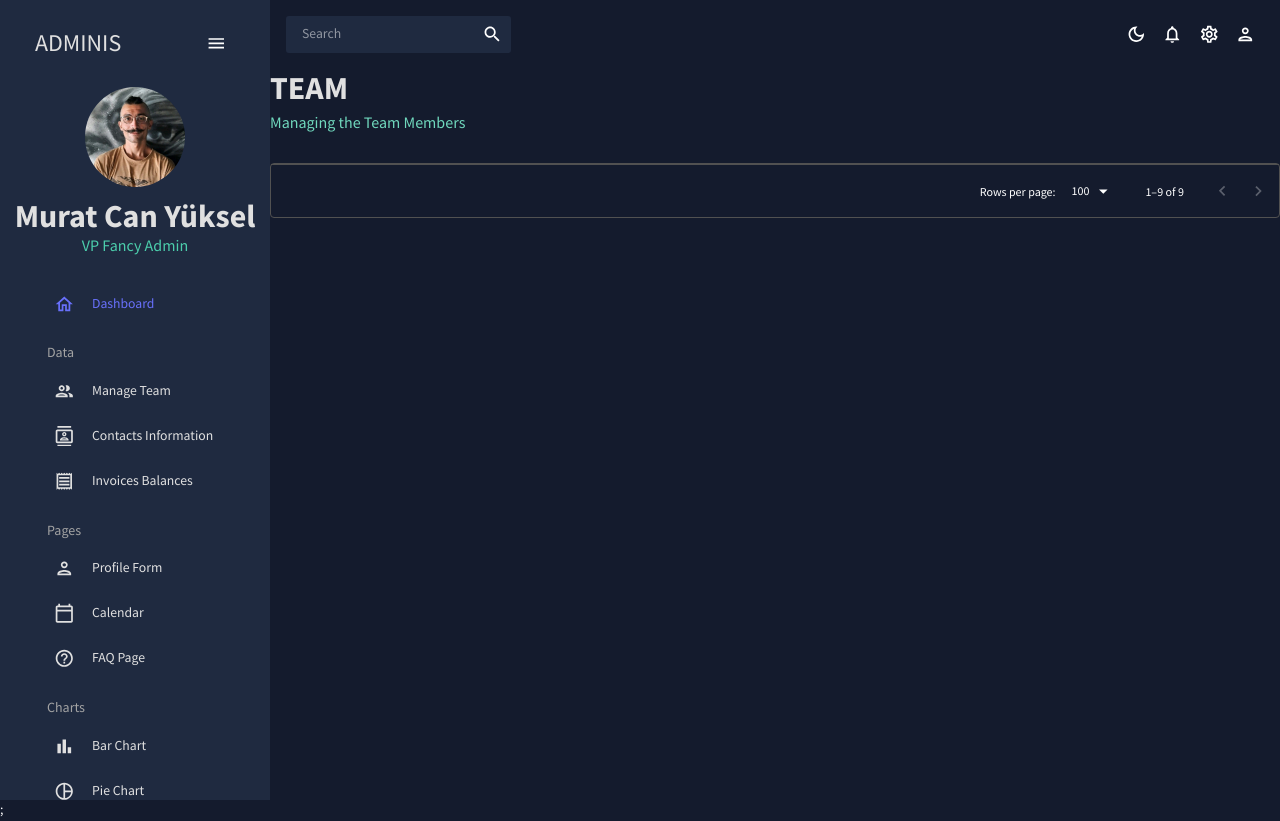
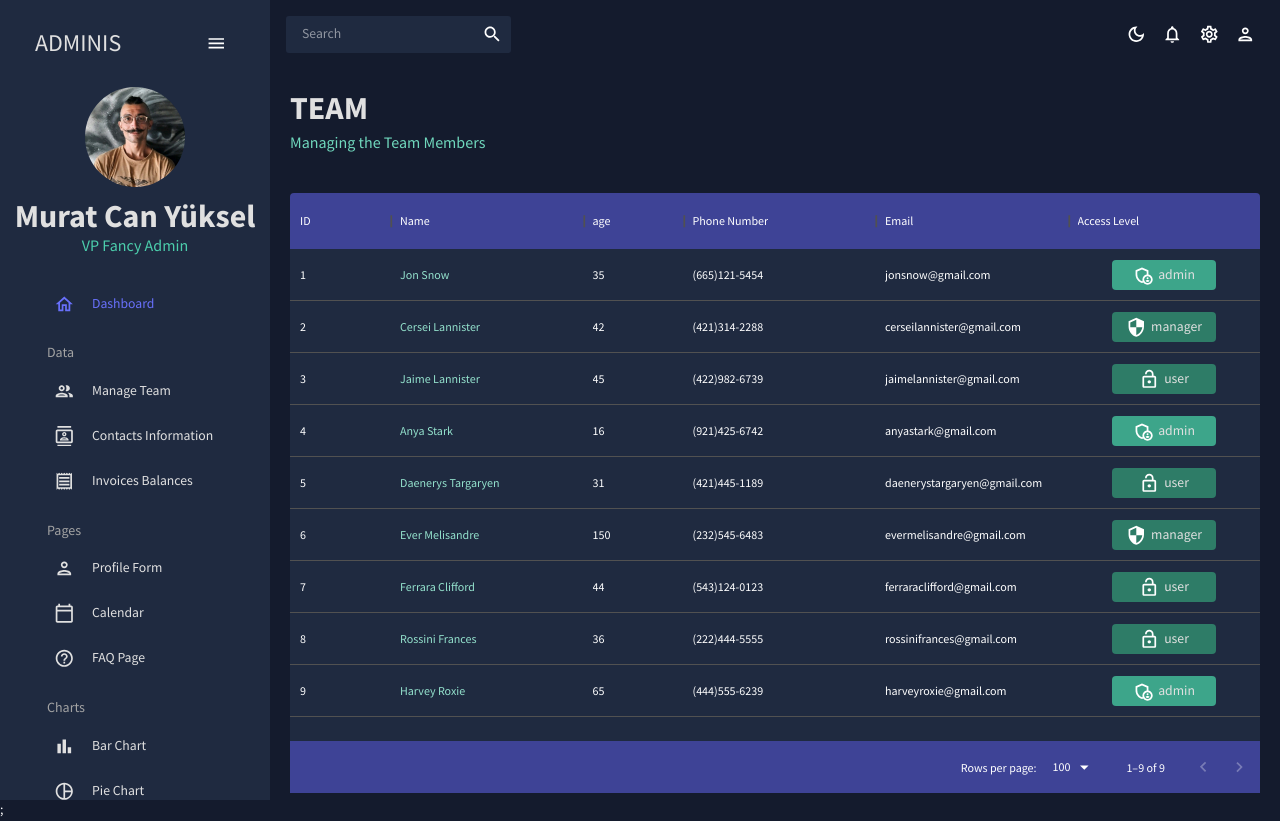
Before and after one commit to muratcan-yuksel/react-admin-dashboard, a React (Create React App) app: page /team in a window 1280 px wide. Built offline with nearby package versions, Linux system fonts and the light colour scheme.

Commit message:
team done, adding contacts

```diff
--- a/src/scenes/team/index.jsx
+++ b/src/scenes/team/index.jsx
@@ -51,7 +51,7 @@ const Team = () => {
             p="5px"
             display="flex"
             justifyContent="center"
-            // ! so this is how you write multiple ternary if else statements
+            // * so this is how you write multiple ternary if else statements
             backgroundColor={
               access === "admin"
                 ? colors.greenAccent[600]
@@ -73,9 +73,38 @@ const Team = () => {
     },
   ];
   return (
-    <Box>
+    <Box m="20px">
       <Header title="TEAM" subtitle="Managing the Team Members" />
-      <Box>
+      <Box
+        m="40px 0 0 0"
+        height="75vh"
+        // with this sx prop, we're styling the data grid to our liking
+        sx={{
+          "& .MuiDataGrid-root": {
+            border: "none",
+          },
+          "& .MuiDataGrid-cell": {
+            borderBottom: "none",
+          },
+          "& .name-column--cell": {
+            color: colors.greenAccent[300],
+          },
+          "& .MuiDataGrid-columnHeaders": {
+            backgroundColor: colors.blueAccent[700],
+            borderBottom: "none",
+          },
+          "& .MuiDataGrid-virtualScroller": {
+            backgroundColor: colors.primary[400],
+          },
+          "& .MuiDataGrid-footerContainer": {
+            borderTop: "none",
+            backgroundColor: colors.blueAccent[700],
+          },
+          "& .MuiCheckbox-root": {
+            color: `${colors.greenAccent[200]} !important`,
+          },
+        }}
+      >
         <DataGrid
           // data generally goes to the rows prop
           rows={mockDataTeam}
```
Also changed, not shown: src/scenes/contacts/index.jsx (added).
